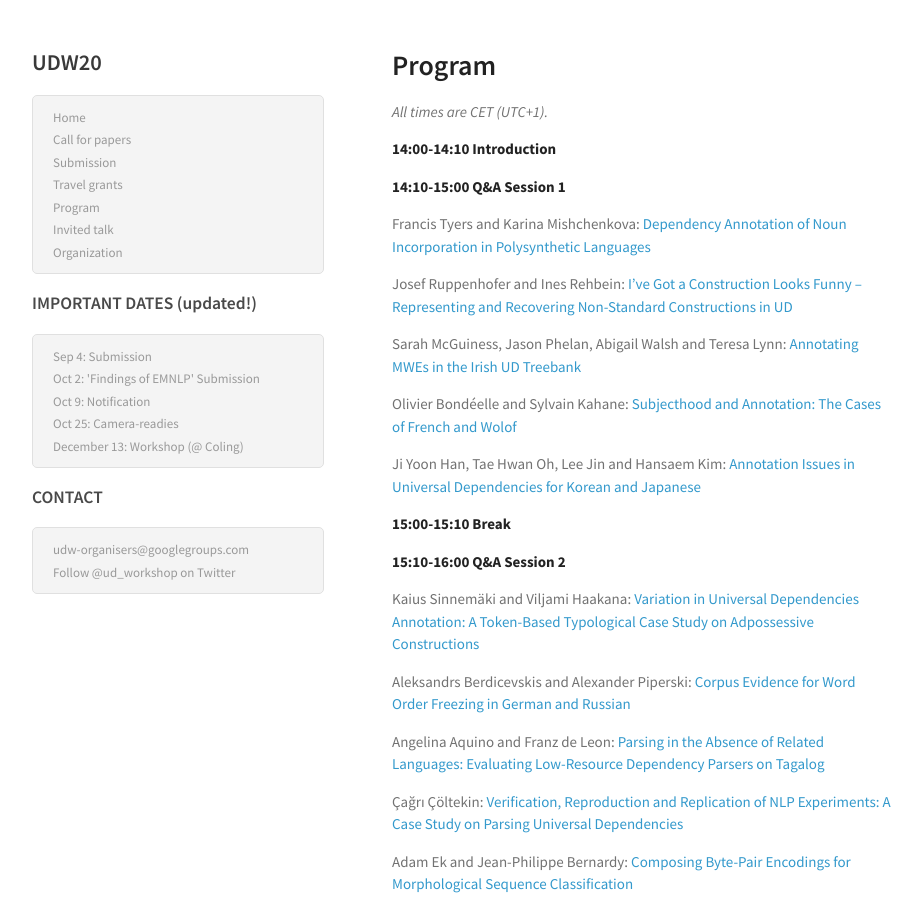
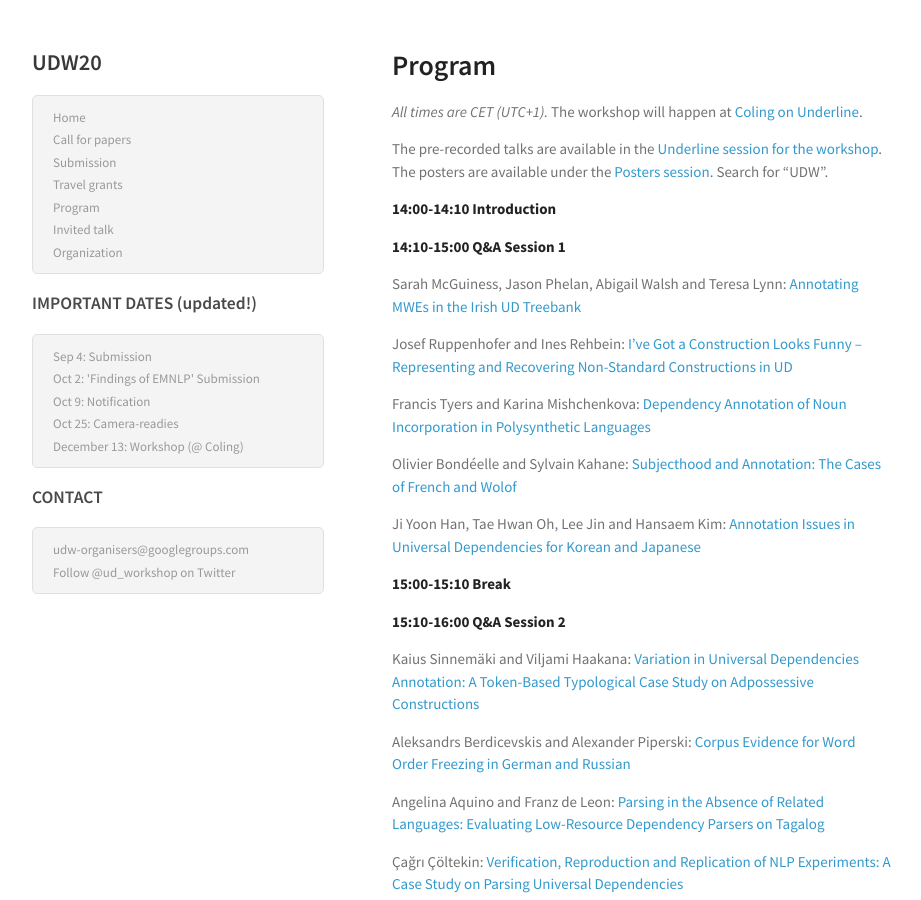
Before and after one commit to UniversalDependencies/udw21, a Jekyll site: the page built from program.md, in a window 1280 px wide and 900 px high. Shown: the whole window, without its empty margins (178-1099 px from the left). Built offline with Jekyll 4.4.1, drawn with Linux system fonts in a browser that asks for light colours.

Commit message:
Links to Underline + program modification in Q&A 1

```diff
--- a/program.md
+++ b/program.md
@@ -5,17 +5,19 @@ title: Program
 
 # Program
 
-*All times are CET (UTC+1).*
+*All times are CET (UTC+1).* The workshop will happen at [Coling on Underline](https://www.underline.io/events/54/reception).
+
+The pre-recorded talks are available in the [Underline session for the workshop](https://underline.io/events/54/sessions?eventSessionId=1447). The posters are available under the [Posters session](https://www.underline.io/events/54/posters/). Search for "UDW".
 
 **14:00-14:10 Introduction**
 
 **14:10-15:00 Q&A Session 1**
 
-Francis Tyers and Karina Mishchenkova: [Dependency Annotation of Noun Incorporation in Polysynthetic Languages](./papers/2020.udw2020-1.22.pdf)
+Sarah McGuiness, Jason Phelan, Abigail Walsh and Teresa Lynn: [Annotating MWEs in the Irish UD Treebank](./papers/2020.udw2020-1.15.pdf)
 
 Josef Ruppenhofer and Ines Rehbein: [I’ve Got a Construction Looks Funny – Representing and Recovering Non-Standard Constructions in UD](./papers/2020.udw2020-1.16.pdf)
 
-Sarah McGuiness, Jason Phelan, Abigail Walsh and Teresa Lynn: [Annotating MWEs in the Irish UD Treebank](./papers/2020.udw2020-1.15.pdf)
+Francis Tyers and Karina Mishchenkova: [Dependency Annotation of Noun Incorporation in Polysynthetic Languages](./papers/2020.udw2020-1.22.pdf)
 
 Olivier Bondéelle and Sylvain Kahane: [Subjecthood and Annotation: The Cases of French and Wolof](./papers/2020.udw2020-1.5.pdf)
 
```
